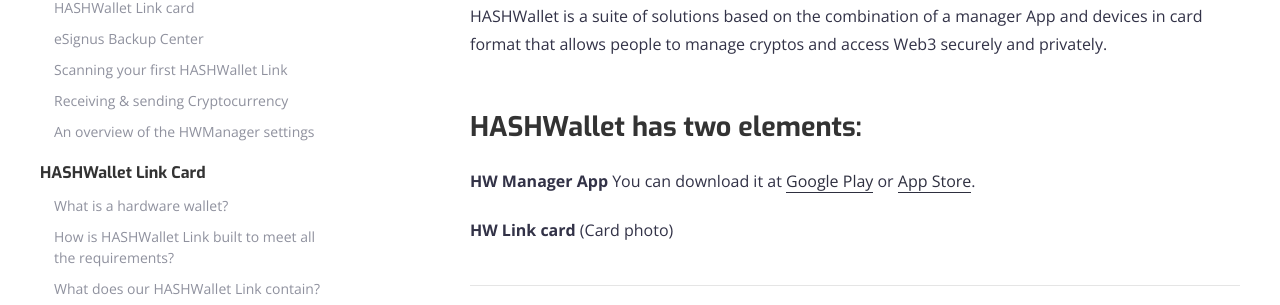
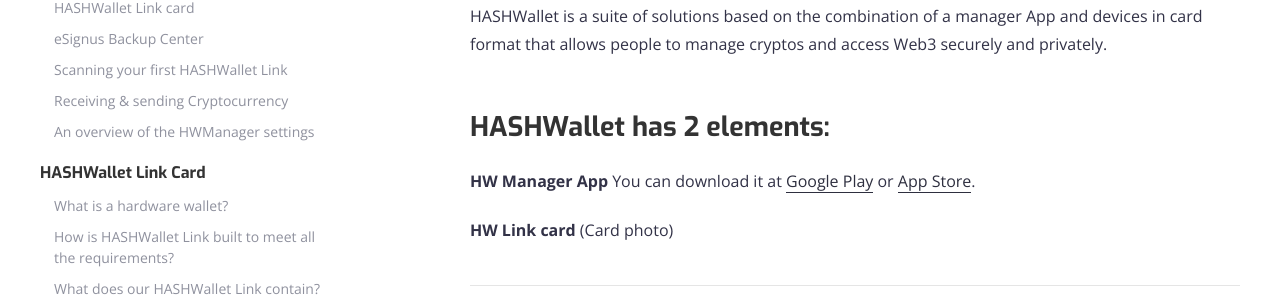
Before and after one commit to eSignus/support, a Jekyll site: the page built from _docs/welcome.md, in a window 1280 px wide and 976 px high. Shown: the part 246-551 px from the top of the window. Built offline with Jekyll 4.4.1, drawn with Linux system fonts in a browser that asks for light colours.

Commit message:
Cambiar two por 2

```diff
--- a/_docs/welcome.md
+++ b/_docs/welcome.md
@@ -4,7 +4,7 @@
 ---
 HASHWallet is a suite of solutions based on the combination of a manager App and devices in card format that allows people to manage cryptos and access Web3 securely and privately.
 
-## HASHWallet has two elements:
+## HASHWallet has 2 elements:
 
 **HW Manager App**
 You can download it at [Google Play](https://www.esignus.com) or [App Store](https://www.esignus.com).
```
